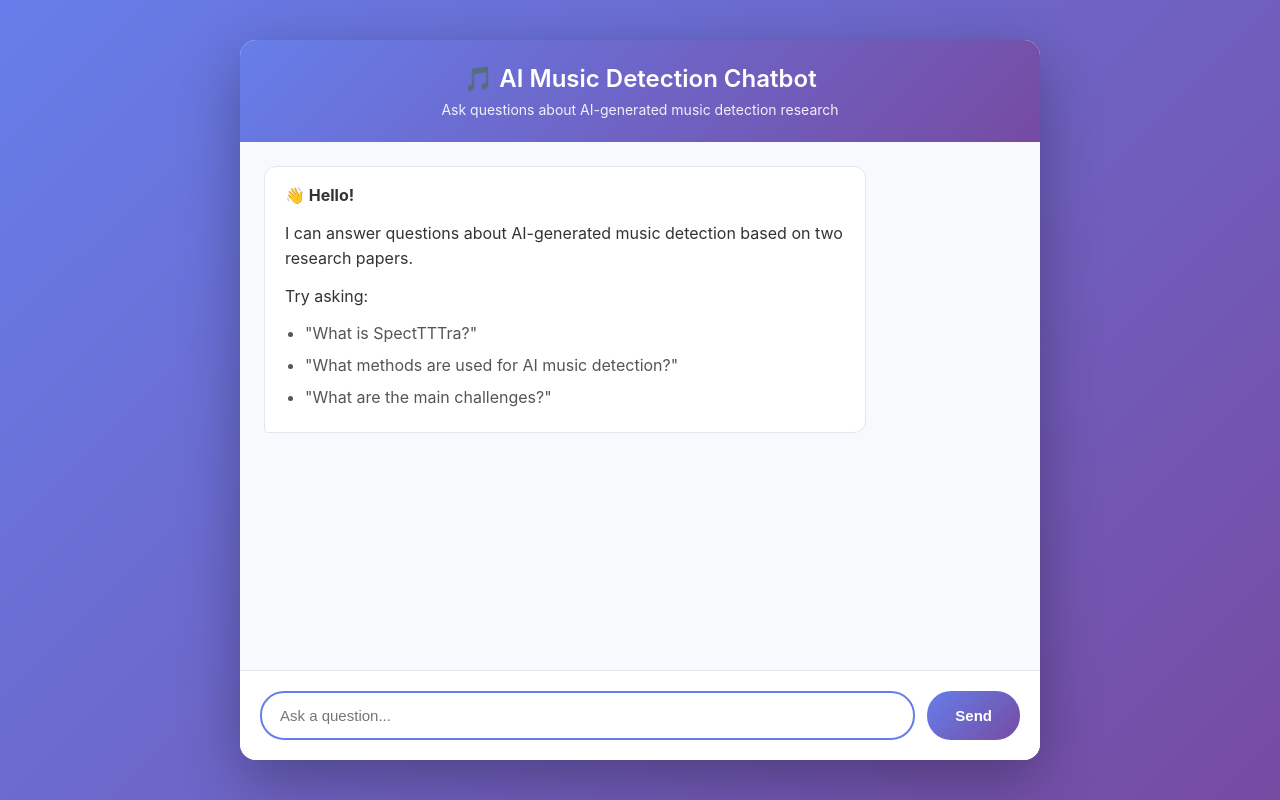
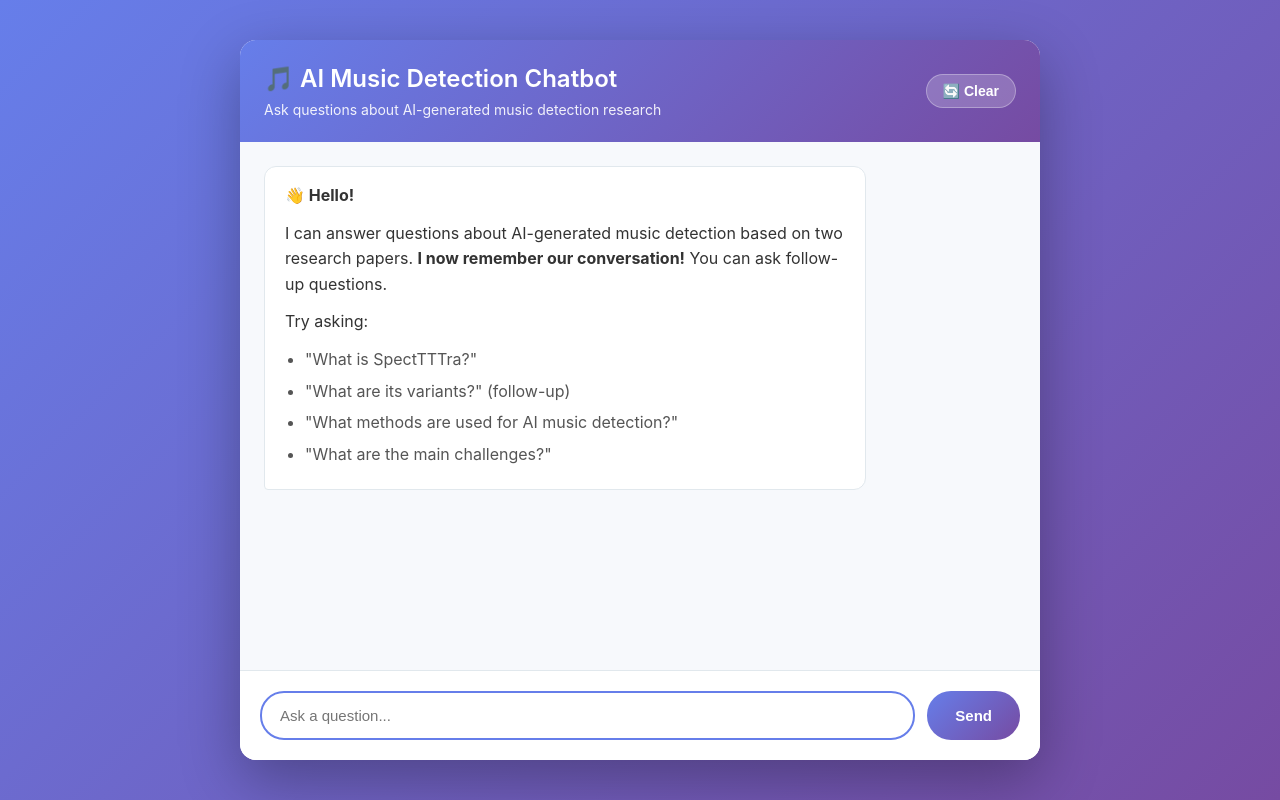
Before and after one commit to Nahomatnafu/kuldeep-chatbot, a Flask app: page / in a window 1280 px wide. Run offline with Flask 3, Linux system fonts and the light colour scheme; parts of the project's set-up code (start-up, migrations or seed data) failed here and were passed over.

Commit message:
Add conversational memory to RAG chatbot

```diff
--- a/src/app.py
+++ b/src/app.py
@@ -5,13 +5,14 @@ Simple web interface for the AI music detection Q&A system.
 """
 
 import os
-from flask import Flask, render_template, request, jsonify
+from flask import Flask, render_template, request, jsonify, session
 from dotenv import load_dotenv
 
 from langchain_openai import OpenAIEmbeddings, ChatOpenAI
 from langchain_community.vectorstores import Chroma
-from langchain.chains import RetrievalQA
+from langchain.chains import ConversationalRetrievalChain
 from langchain.prompts import PromptTemplate
+from langchain.memory import ConversationBufferMemory
 
 # Load environment variables
 load_dotenv()
@@ -22,17 +23,22 @@ MODEL_NAME = "gpt-3.5-turbo"
 NUM_RELEVANT_CHUNKS = 6
 
 app = Flask(__name__)
+app.secret_key = os.urandom(24)  # For session management
 
 # Global variables for the QA chain (loaded once at startup)
 qa_chain = None
 vectorstore = None
+llm = None  # Store LLM globally for creating new memory instances
+
+# Store conversation memories per session
+conversation_memories = {}
 
 
 def initialize_qa_chain():
     """Initialize the QA chain at startup."""
-    global qa_chain, vectorstore
+    global qa_chain, vectorstore, llm
 
-    print("🔧 Initializing QA system...")
+    print("🔧 Initializing QA system with conversational memory...")
 
     # Check for API key
     if not os.getenv("OPENAI_API_KEY"):
@@ -52,14 +58,26 @@ def initialize_qa_chain():
         embedding_function=embeddings
     )
 
-    # Initialize LLM
+    # Initialize LLM (store globally for creating memories)
     llm = ChatOpenAI(
         model_name=MODEL_NAME,
         temperature=0,
     )
 
-    # Create prompt template
-    prompt_template = """You are a careful research assistant. Your ONLY job is to extract and summarize information from the provided context.
+    # Create custom prompt for conversational retrieval
+    # Note: ConversationalRetrievalChain uses different template variables
+    condense_question_prompt = PromptTemplate.from_template(
+        """Given the following conversation and a follow up question, rephrase the follow up question to be a standalone question that includes relevant context from the conversation history.
+
+Chat History:
+{chat_history}
+
+Follow Up Question: {question}
+
+Standalone question:"""
+    )
+
+    qa_prompt_template = """You are a careful research assistant. Your ONLY job is to extract and summarize information from the provided context.
 
 STRICT GROUNDING RULES (DO NOT VIOLATE):
 1. Answer ONLY from the retrieved context below - do NOT add facts not present in it
@@ -77,23 +95,16 @@ Question: {question}
 
 Answer (extract/summarize ONLY from context above):"""
 
-    PROMPT = PromptTemplate(
-        template=prompt_template,
+    QA_PROMPT = PromptTemplate(
+        template=qa_prompt_template,
         input_variables=["context", "question"]
     )
 
-    # Create QA chain
-    qa_chain = RetrievalQA.from_chain_type(
-        llm=llm,
-        chain_type="stuff",
-        retriever=vectorstore.as_retriever(
-            search_kwargs={"k": NUM_RELEVANT_CHUNKS}
-        ),
-        return_source_documents=True,
-        chain_type_kwargs={"prompt": PROMPT}
-    )
+    # Note: We'll create individual chains with memory per session
+    # This is just a placeholder to indicate the system is ready
+    qa_chain = "ready"  # Will be created per session
 
-    print("✅ QA system ready!")
+    print("✅ QA system ready with conversational memory support!")
 
 
 @app.route('/')
@@ -102,20 +113,95 @@ def index():
     return render_template('index.html')
 
 
+def get_or_create_conversation_chain(session_id):
+    """Get or create a conversational chain for a session."""
+    global conversation_memories
+
+    if session_id not in conversation_memories:
+        # Create new memory for this session
+        memory = ConversationBufferMemory(
+            memory_key="chat_history",
+            return_messages=True,
+            output_key="answer"
+        )
+
+        # Create custom prompt for conversational retrieval
+        # This reformulates follow-up questions to include context from chat history
+        condense_question_prompt = PromptTemplate.from_template(
+            """Given the following conversation and a follow up question, rephrase the follow up question to be a standalone question.
+
+If the chat history is empty, just return the question as-is.
+If there is chat history, incorporate relevant context to make the question standalone.
+
+Chat History:
+{chat_history}
+
+Follow Up Question: {question}
+
+Standalone question:"""
+        )
+
+        qa_prompt_template = """You are a careful research assistant. Your ONLY job is to extract and summarize information from the provided context.
+
+STRICT GROUNDING RULES (DO NOT VIOLATE):
+1. Answer ONLY from the retrieved context below - do NOT add facts not present in it
+2. Every claim in your answer MUST be traceable to a specific chunk below
+3. If the context is insufficient or doesn't contain the answer → say "The provided context does not contain enough information to answer this question."
+4. Do NOT infer, extrapolate, or fill gaps with general knowledge
+5. For lists (models, methods, etc.) → ONLY list what is explicitly named in the context
+6. If the question is broad but context is limited → acknowledge the limitation: "Based on the provided context, the following [X] are mentioned..."
+7. Your answer should read like a summary of the chunks below, NOT like an essay
+
+Retrieved Context:
+{context}
+
+Question: {question}
+
+Answer (extract/summarize ONLY from context above):"""
+
+        QA_PROMPT = PromptTemplate(
+            template=qa_prompt_template,
+            input_variables=["context", "question"]
+        )
+
+        # Create conversational retrieval chain
+        chain = ConversationalRetrievalChain.from_llm(
+            llm=llm,
+            retriever=vectorstore.as_retriever(
+                search_kwargs={"k": NUM_RELEVANT_CHUNKS}
+            ),
+            memory=memory,
+            return_source_documents=True,
+            condense_question_prompt=condense_question_prompt,
+            combine_docs_chain_kwargs={"prompt": QA_PROMPT}
+        )
+
+        conversation_memories[session_id] = {
+            'chain': chain,
+            'memory': memory
+        }
+
+    return conversation_memories[session_id]['chain']
+
+
 @app.route('/api/ask', methods=['POST'])
 def ask():
     """Handle question from the frontend."""
     try:
         data = request.get_json()
         question = data.get('question', '').strip()
+        session_id = data.get('session_id', 'default')
 
         if not question:
             return jsonify({'error': 'Question cannot be empty'}), 400
 
-        # Run the query
-        result = qa_chain.invoke({"query": question})
+        # Get or create conversation chain for this session
+        conversation_chain = get_or_create_conversation_chain(session_id)
 
-        answer = result["result"]
+        # Run the query with conversation history
+        result = conversation_chain.invoke({"question": question})
+
+        answer = result["answer"]
         source_docs = result["source_documents"]
 
         # Format sources
@@ -136,11 +222,37 @@ def ask():
 
         return jsonify({
             'answer': answer,
-            'sources': sources
+            'sources': sources,
+            'session_id': session_id
         })
 
     except Exception as e:
         print(f"Error: {e}")
+        import traceback
+        traceback.print_exc()
+        return jsonify({'error': str(e)}), 500
+
+
+@app.route('/api/clear', methods=['POST'])
+def clear_conversation():
+    """Clear conversation history for a session."""
+    try:
+        data = request.get_json()
+        session_id = data.get('session_id', 'default')
+
+        if session_id in conversation_memories:
+            del conversation_memories[session_id]
+            return jsonify({
+                'status': 'success',
+                'message': 'Conversation history cleared'
+            })
+        else:
+            return jsonify({
+                'status': 'success',
+                'message': 'No conversation history to clear'
+            })
+
+    except Exception as e:
         return jsonify({'error': str(e)}), 500
 
 
@@ -149,7 +261,8 @@ def health():
     """Health check endpoint."""
     return jsonify({
         'status': 'healthy',
-        'qa_chain_loaded': qa_chain is not None
+        'qa_chain_loaded': qa_chain is not None,
+        'active_sessions': len(conversation_memories)
     })
 
 
--- a/src/static/script.js
+++ b/src/static/script.js
@@ -5,6 +5,10 @@ const questionInput = document.getElementById('questionInput');
 const sendButton = document.getElementById('sendButton');
 const sendIcon = document.getElementById('sendIcon');
 const loadingIcon = document.getElementById('loadingIcon');
+const clearButton = document.getElementById('clearButton');
+
+// Generate a unique session ID for this browser tab
+const sessionId = 'session_' + Date.now() + '_' + Math.random().toString(36).substr(2, 9);
 
 // Add user message to chat
 function addUserMessage(text) {
@@ -105,13 +109,16 @@ questionForm.addEventListener('submit', async (e) => {
     setLoading(true);
 
     try {
-        // Send request to backend
+        // Send request to backend with session ID
         const response = await fetch('/api/ask', {
             method: 'POST',
             headers: {
                 'Content-Type': 'application/json',
             },
-            body: JSON.stringify({ question }),
+            body: JSON.stringify({
+                question: question,
+                session_id: sessionId
+            }),
         });
 
         const data = await response.json();
@@ -132,6 +139,52 @@ questionForm.addEventListener('submit', async (e) => {
     }
 });
 
+// Clear conversation history
+if (clearButton) {
+    clearButton.addEventListener('click', async () => {
+        if (!confirm('Clear conversation history? This will start a fresh conversation.')) {
+            return;
+        }
+
+        try {
+            const response = await fetch('/api/clear', {
+                method: 'POST',
+                headers: {
+                    'Content-Type': 'application/json',
+                },
+                body: JSON.stringify({ session_id: sessionId }),
+            });
+
+            const data = await response.json();
+
+            if (response.ok) {
+                // Clear chat UI (keep only welcome message)
+                const welcomeMessage = chatContainer.querySelector('.bot-message');
+                chatContainer.innerHTML = '';
+                if (welcomeMessage) {
+                    chatContainer.appendChild(welcomeMessage);
+                }
+
+                // Add system message
+                const messageDiv = document.createElement('div');
+                messageDiv.className = 'message bot-message';
+                messageDiv.innerHTML = `
+                    <div class="message-content">
+                        <p><strong>🔄 Conversation cleared!</strong> Starting fresh.</p>
+                    </div>
+                `;
+                chatContainer.appendChild(messageDiv);
+                scrollToBottom();
+            } else {
+                throw new Error(data.error || 'Failed to clear conversation');
+            }
+        } catch (error) {
+            console.error('Error clearing conversation:', error);
+            addErrorMessage('Failed to clear conversation: ' + error.message);
+        }
+    });
+}
+
 // Focus input on load
 window.addEventListener('load', () => {
     questionInput.focus();
--- a/src/static/style.css
+++ b/src/static/style.css
@@ -33,7 +33,13 @@ body {
     background: linear-gradient(135deg, #667eea 0%, #764ba2 100%);
     color: white;
     padding: 24px;
-    text-align: center;
+}
+
+.header-content {
+    display: flex;
+    justify-content: space-between;
+    align-items: center;
+    gap: 20px;
 }
 
 .header h1 {
@@ -45,6 +51,28 @@ body {
 .subtitle {
     font-size: 14px;
     opacity: 0.9;
+}
+
+.clear-button {
+    background: rgba(255, 255, 255, 0.2);
+    color: white;
+    border: 1px solid rgba(255, 255, 255, 0.3);
+    padding: 8px 16px;
+    border-radius: 20px;
+    font-size: 14px;
+    font-weight: 600;
+    cursor: pointer;
+    transition: all 0.2s;
+    white-space: nowrap;
+}
+
+.clear-button:hover {
+    background: rgba(255, 255, 255, 0.3);
+    transform: translateY(-1px);
+}
+
+.clear-button:active {
+    transform: translateY(0);
 }
 
 /* Chat Container */
--- a/src/templates/index.html
+++ b/src/templates/index.html
@@ -10,8 +10,15 @@
     <div class="container">
         <!-- Header -->
         <header class="header">
-            <h1>🎵 AI Music Detection Chatbot</h1>
-            <p class="subtitle">Ask questions about AI-generated music detection research</p>
+            <div class="header-content">
+                <div>
+                    <h1>🎵 AI Music Detection Chatbot</h1>
+                    <p class="subtitle">Ask questions about AI-generated music detection research</p>
+                </div>
+                <button id="clearButton" class="clear-button" title="Clear conversation history">
+                    🔄 Clear
+                </button>
+            </div>
         </header>
 
         <!-- Chat Container -->
@@ -20,10 +27,11 @@
             <div class="message bot-message">
                 <div class="message-content">
                     <p><strong>👋 Hello!</strong></p>
-                    <p>I can answer questions about AI-generated music detection based on two research papers.</p>
+                    <p>I can answer questions about AI-generated music detection based on two research papers. <strong>I now remember our conversation!</strong> You can ask follow-up questions.</p>
                     <p>Try asking:</p>
                     <ul>
                         <li>"What is SpectTTTra?"</li>
+                        <li>"What are its variants?" (follow-up)</li>
                         <li>"What methods are used for AI music detection?"</li>
                         <li>"What are the main challenges?"</li>
                     </ul>
```
Also changed, not shown: tests/test_questions.py (added, +166 -0 lines).
